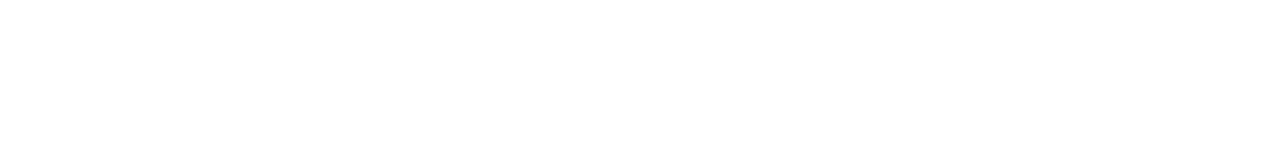
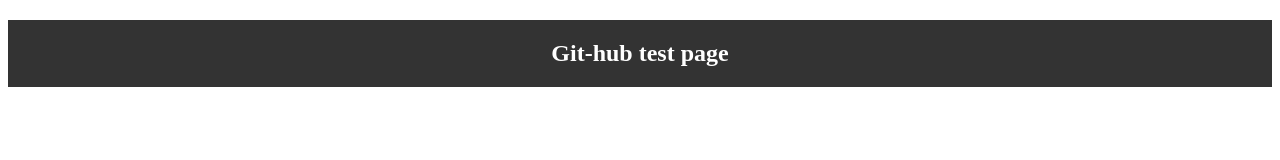
Before and after one commit to zole011/softuni_git, a plain HTML site: page index.html in a window 1280 px wide. Drawn offline with Linux system fonts and the light colour scheme.

Commit message:
dodat je novi css fajl

```diff
--- a/index.html
+++ b/index.html
@@ -4,8 +4,9 @@
   <meta charset="UTF-8">
   <meta name="viewport" content="width=device-width, initial-scale=1.0">
   <title>Document</title>
+  <link rel="stylesheet" href="style.css">
 </head>
 <body>
-
+  <header><h2>Git-hub test page</h2></header>
 </body>
 </html>
--- /dev/null
+++ b/style.css
@@ -0,0 +1,6 @@
+header{background-color: #333;}
+header h2 {
+  text-align: center;
+  padding: 20px;
+  color: #fff;
+}
```
